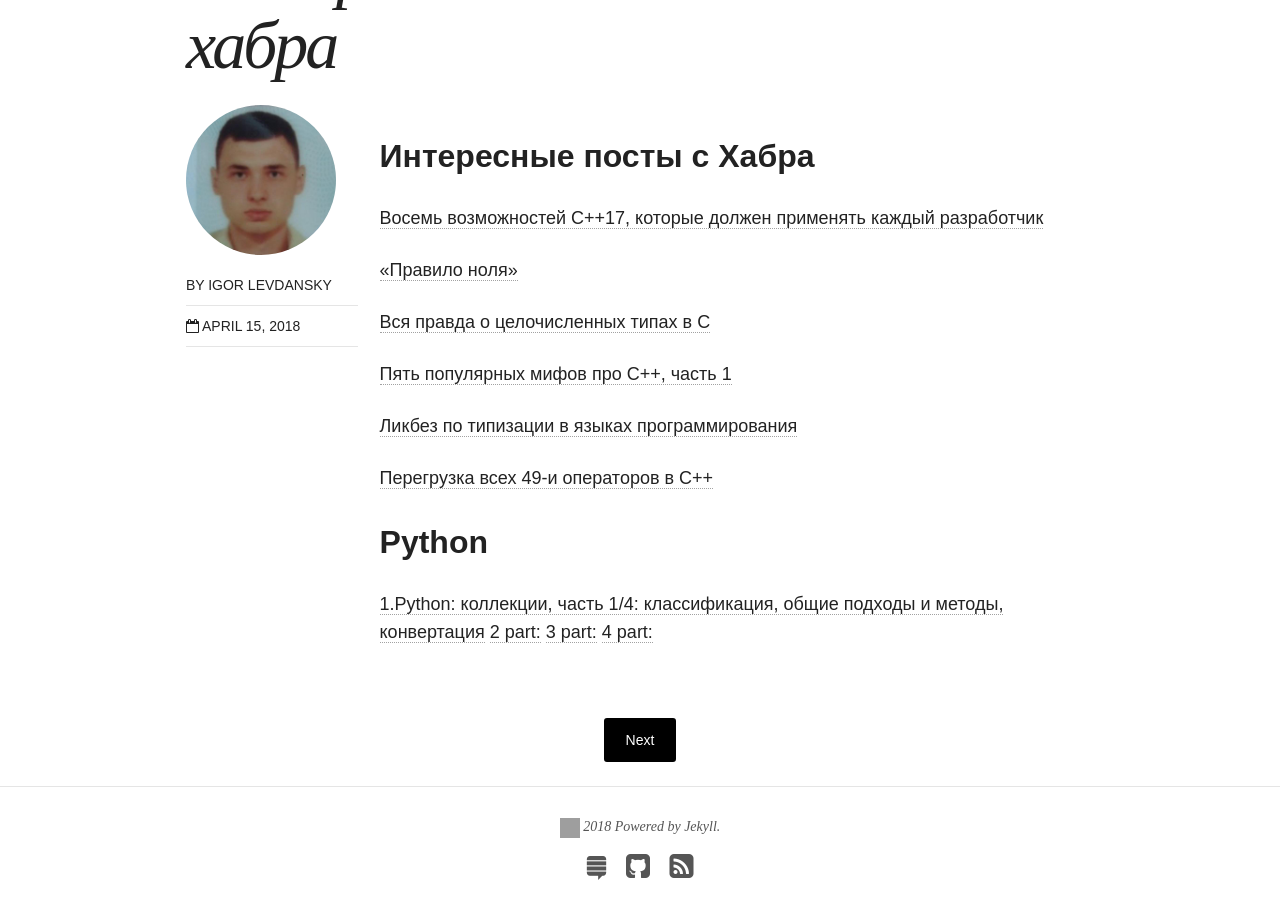
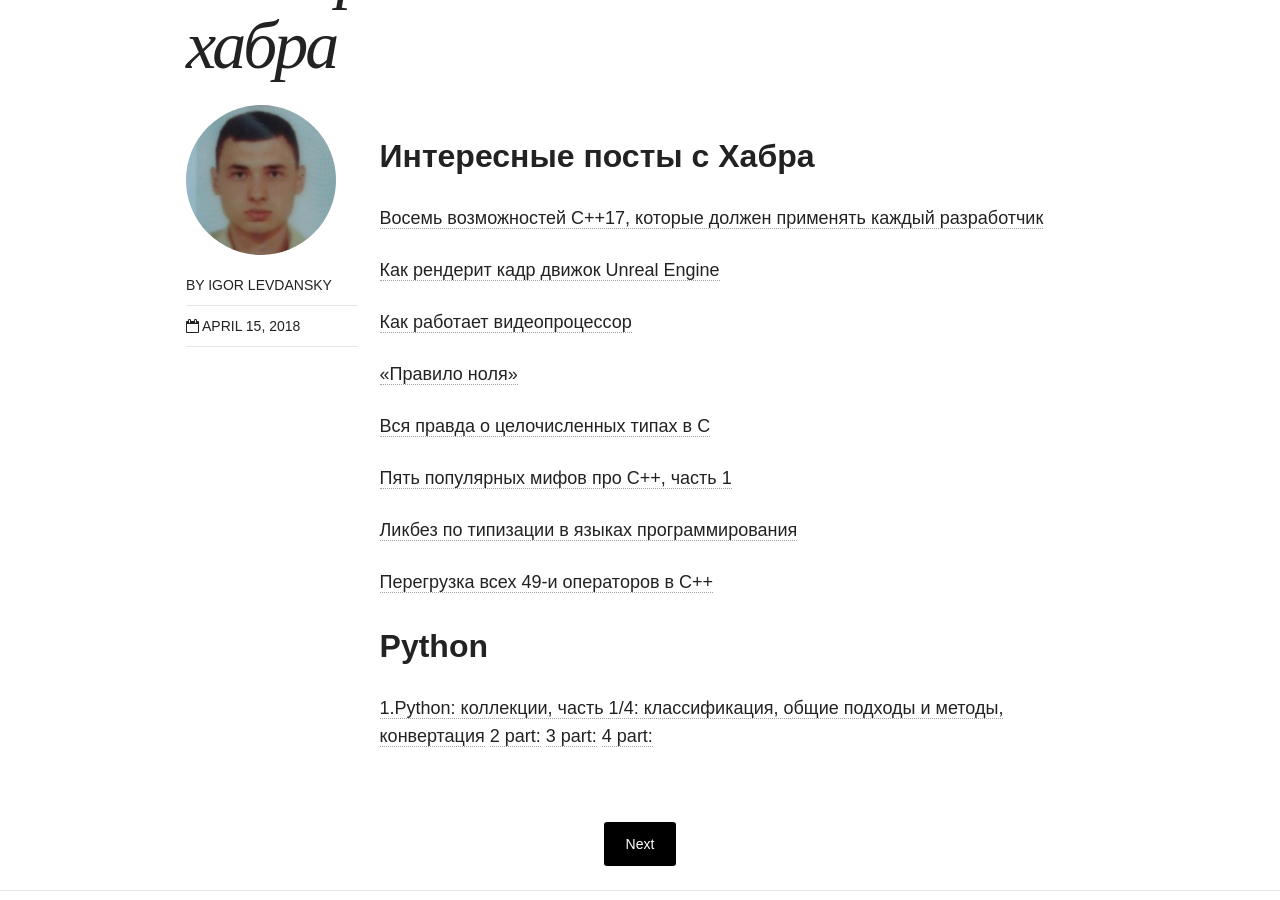
Before and after one commit to yungkee/yungkee.github.io, a Jekyll site: the page built from _posts/2018-06-05-interesting_post_habr.md, in a window 1280 px wide and 900 px high, scrolled down 1084 px. Built offline with Jekyll 4.4.1, drawn with Linux system fonts in a browser that asks for light colours; nearby versions of some CDN libraries; grey boxes are pictures that could not be loaded.

Commit message:
add some articles

```diff
--- a/_posts/2018-06-05-interesting_post_habr.md
+++ b/_posts/2018-06-05-interesting_post_habr.md
@@ -15,8 +15,11 @@ date: 2018-04-15T18:54:48+05:30
 
 [Восемь возможностей C++17, которые должен применять каждый разработчик](https://habr.com/post/343622/)
 
+[Как рендерит кадр движок Unreal Engine](https://habr.com/post/341080/)
+
+[Как работает видеопроцессор](https://habr.com/post/337484/)
+
 [«Правило ноля»](https://habr.com/post/221033/)
-
 
 [Вся правда о целочисленных типах в C](https://habr.com/post/156593/)
 
```
